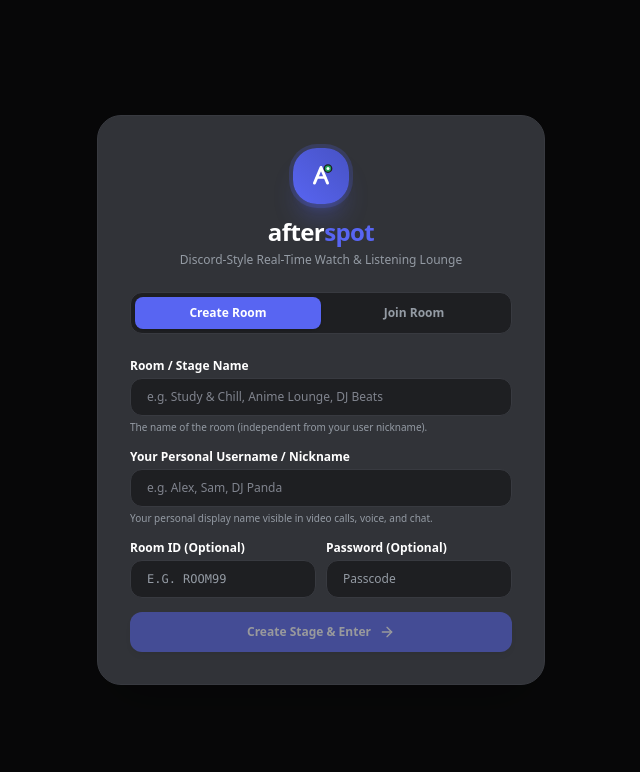
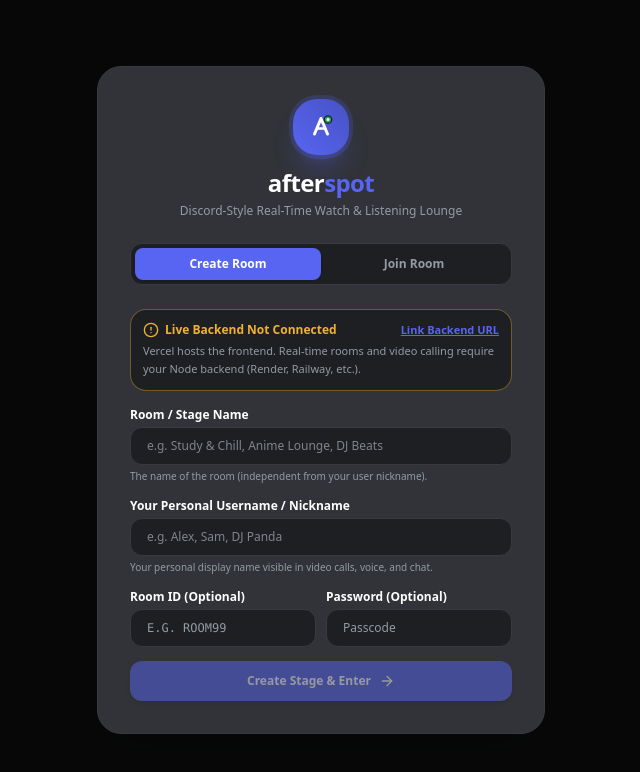
Before and after one commit to hetttpatell/DIscord-my, a React (Vite) app: page / in a window 1280 px wide. Shown: the top 772 px of the page, without its empty margins (319-959 px from the left). Built offline with nearby package versions, Linux system fonts and the light colour scheme; no server answers.

Commit message:
fix(live): support live backend URL for Vercel, add start script, render.yaml blueprint, and vercel.json

```diff
--- a/package.json
+++ b/package.json
@@ -4,6 +4,7 @@
   "version": "0.0.0",
   "type": "module",
   "scripts": {
+    "start": "node server.js",
     "dev": "concurrently -n \"server,client\" -c \"blue,magenta\" \"node server.js\" \"vite\"",
     "server": "node server.js",
     "client": "vite",
--- /dev/null
+++ b/render.yaml
@@ -0,0 +1,12 @@
+services:
+  - type: web
+    name: afterspot-backend
+    env: node
+    plan: free
+    buildCommand: npm install
+    startCommand: npm start
+    envVars:
+      - key: PORT
+        value: 10000
+      - key: NODE_ENV
+        value: production
--- a/src/App.jsx
+++ b/src/App.jsx
@@ -2,7 +2,7 @@ import React, { useState, useEffect } from 'react';
 import Navbar from './components/Navbar';
 import CommonScreen from './components/CommonScreen';
 import JoinCreateModal from './components/JoinCreateModal';
-import socket from './services/socket';
+import socket, { getBackendUrl } from './services/socket';
 import { Radio } from 'lucide-react';
 
 function getSessionId() {
@@ -84,7 +84,7 @@ export default function App() {
     }
 
     // Check if backend already has an API key
-    fetch('/api/health')
+    fetch(`${getBackendUrl()}/api/health`)
       .then(r => r.json())
       .then(data => {
         if (data.hasApiKey && !apiKey) {
--- a/src/components/JoinCreateModal.jsx
+++ b/src/components/JoinCreateModal.jsx
@@ -40,6 +40,37 @@ export default function JoinCreateModal({
   const [isLoading, setIsLoading] = useState(false);
   const [errorMessage, setErrorMessage] = useState(null);
   const [waitingStatus, setWaitingStatus] = useState(false);
+  const [isConnected, setIsConnected] = useState(socket.connected);
+  const [showServerConfig, setShowServerConfig] = useState(false);
+  const [serverUrlInput, setServerUrlInput] = useState(() => localStorage.getItem('afterspot_backend_url') || '');
+
+  useEffect(() => {
+    const handleConnect = () => setIsConnected(true);
+    const handleDisconnect = () => setIsConnected(false);
+
+    socket.on('connect', handleConnect);
+    socket.on('disconnect', handleDisconnect);
+
+    const timer = setTimeout(() => {
+      setIsConnected(socket.connected);
+    }, 2000);
+
+    return () => {
+      socket.off('connect', handleConnect);
+      socket.off('disconnect', handleDisconnect);
+      clearTimeout(timer);
+    };
+  }, []);
+
+  const handleSaveServerUrl = (e) => {
+    e?.preventDefault();
+    if (serverUrlInput.trim()) {
+      localStorage.setItem('afterspot_backend_url', serverUrlInput.trim());
+    } else {
+      localStorage.removeItem('afterspot_backend_url');
+    }
+    window.location.reload();
+  };
 
   useEffect(() => {
     if (initialRoomId) {
@@ -199,6 +230,51 @@ export default function JoinCreateModal({
               </button>
             </div>
 
+            {/* Live Backend Connection Warning & URL Config */}
+            {!isConnected && (
+              <div className="mb-4 p-3 rounded-2xl bg-[#1e1f22] border border-[#f0b232]/40 text-xs">
+                <div className="flex items-center justify-between">
+                  <span className="font-bold text-[#f0b232] flex items-center gap-1.5">
+                    <AlertCircle className="w-4 h-4 flex-shrink-0" />
+                    Live Backend Not Connected
+                  </span>
+                  <button
+                    type="button"
+                    onClick={() => setShowServerConfig(!showServerConfig)}
+                    className="text-[11px] text-[#5865f2] hover:text-white font-semibold underline"
+                  >
+                    {showServerConfig ? 'Hide' : 'Link Backend URL'}
+                  </button>
+                </div>
+                <p className="text-[11px] text-[#949ba4] mt-1 leading-relaxed">
+                  Vercel hosts the frontend. Real-time rooms and video calling require your Node backend (Render, Railway, etc.).
+                </p>
+
+                {showServerConfig && (
+                  <form onSubmit={handleSaveServerUrl} className="mt-2.5 pt-2.5 border-t border-[#383a40] space-y-2">
+                    <label className="text-[10px] uppercase font-bold text-[#949ba4] block">
+                      Backend Server URL (e.g. Render or Railway):
+                    </label>
+                    <div className="flex gap-2">
+                      <input
+                        type="url"
+                        placeholder="https://your-backend.onrender.com"
+                        value={serverUrlInput}
+                        onChange={(e) => setServerUrlInput(e.target.value)}
+                        className="flex-1 bg-[#111214] border border-[#383a40] rounded-lg px-2.5 py-1.5 text-xs text-white placeholder-[#80848e] focus:outline-none focus:border-[#5865f2]"
+                      />
+                      <button
+                        type="submit"
+                        className="px-3 py-1.5 bg-[#5865f2] hover:bg-[#4752c4] text-white text-xs font-bold rounded-lg transition-colors cursor-pointer"
+                      >
+                        Connect
+                      </button>
+                    </div>
+                  </form>
+                )}
+              </div>
+            )}
+
             {errorMessage && (
               <div className="mb-4 p-3 rounded-xl bg-[#f23f43]/15 border border-[#f23f43]/30 text-xs text-[#f23f43] flex items-center gap-2">
                 <AlertCircle className="w-4 h-4 flex-shrink-0" />
--- a/src/services/socket.js
+++ b/src/services/socket.js
@@ -1,11 +1,29 @@
 import { io } from 'socket.io-client';
 
-// Connect to backend (via Vite proxy in dev or direct server)
-const SOCKET_URL = window.location.hostname === 'localhost' ? 'http://localhost:3001' : '/';
+// Determine backend URL
+export function getBackendUrl() {
+  if (import.meta.env.VITE_BACKEND_URL) {
+    return import.meta.env.VITE_BACKEND_URL.replace(/\/$/, '');
+  }
+  const custom = localStorage.getItem('afterspot_backend_url');
+  if (custom) {
+    return custom.replace(/\/$/, '');
+  }
+  if (window.location.hostname === 'localhost' || window.location.hostname === '127.0.0.1') {
+    return 'http://localhost:3001';
+  }
+  return window.location.origin;
+}
 
-export const socket = io(SOCKET_URL, {
+export const BACKEND_URL = getBackendUrl();
+
+export const socket = io(BACKEND_URL, {
   autoConnect: true,
-  transports: ['websocket', 'polling']
+  transports: ['websocket', 'polling'],
+  reconnection: true,
+  reconnectionAttempts: 20,
+  reconnectionDelay: 1000,
+  timeout: 10000
 });
 
 export default socket;
--- a/src/services/youtube.js
+++ b/src/services/youtube.js
@@ -1,4 +1,5 @@
 // Helper functions for YouTube integration and default curated tracks
+import { getBackendUrl } from './socket';
 
 export const CURATED_TRACKS = [
   {
@@ -139,7 +140,8 @@ export async function searchYouTube(query, apiKey) {
       params.append('key', cleanKey);
     }
 
-    const response = await fetch(`/api/youtube/search?${params.toString()}`);
+    const backendUrl = getBackendUrl();
+    const response = await fetch(`${backendUrl}/api/youtube/search?${params.toString()}`);
     const data = await response.json();
 
     if (response.ok && data.items && data.items.length > 0) {
```
Also changed, not shown: vercel.json (added).
